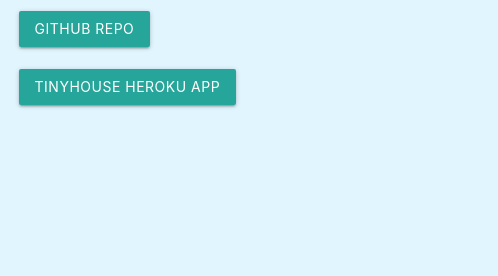
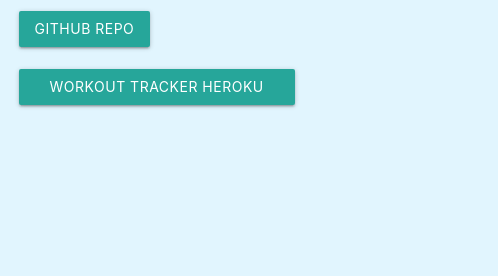
Before and after one commit to wilbur125/portfolio, a plain HTML site: page workout-tracker.html in a window 1280 px wide. Shown: the part 337-613 px from the top of the page, 782-1280 px from the left. Drawn offline with nearby package versions, Linux system fonts and the light colour scheme.

Commit message:
Fixed Typos

```diff
--- a/workout-tracker.html
+++ b/workout-tracker.html
@@ -70,7 +70,7 @@
                         </div>
                         <div class="col s12 m8 left-align">
                             <a class="waves-effect waves-light btn" href="https://w125-workout-tracker.herokuapp.com/" target="_blank">
-                                TinyHouse Heroku App
+                                Workout Tracker Heroku App
                             </a>
                         </div>
                     </div>
```
